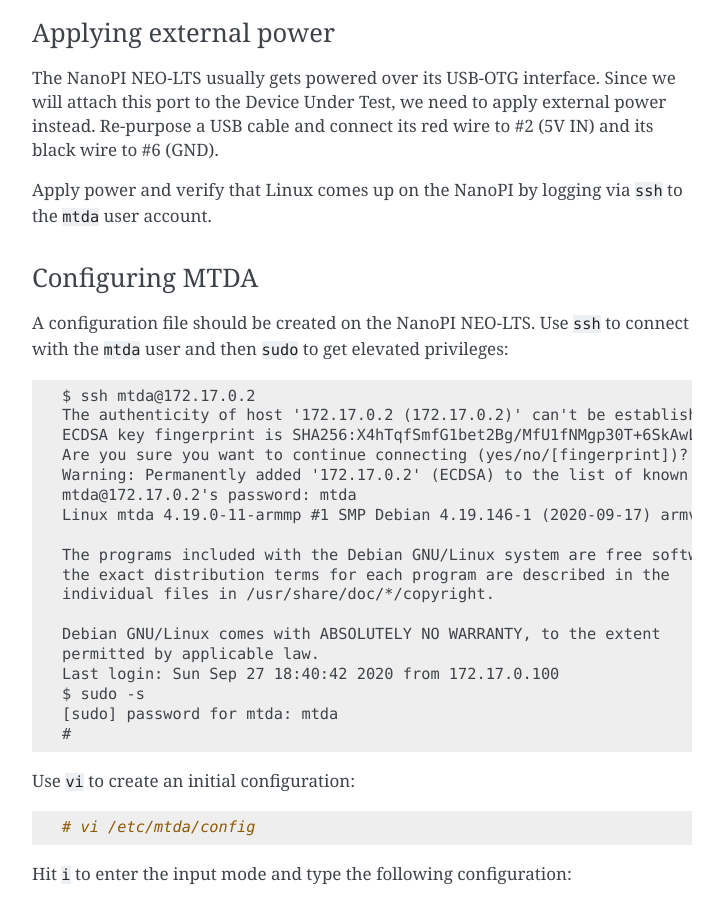
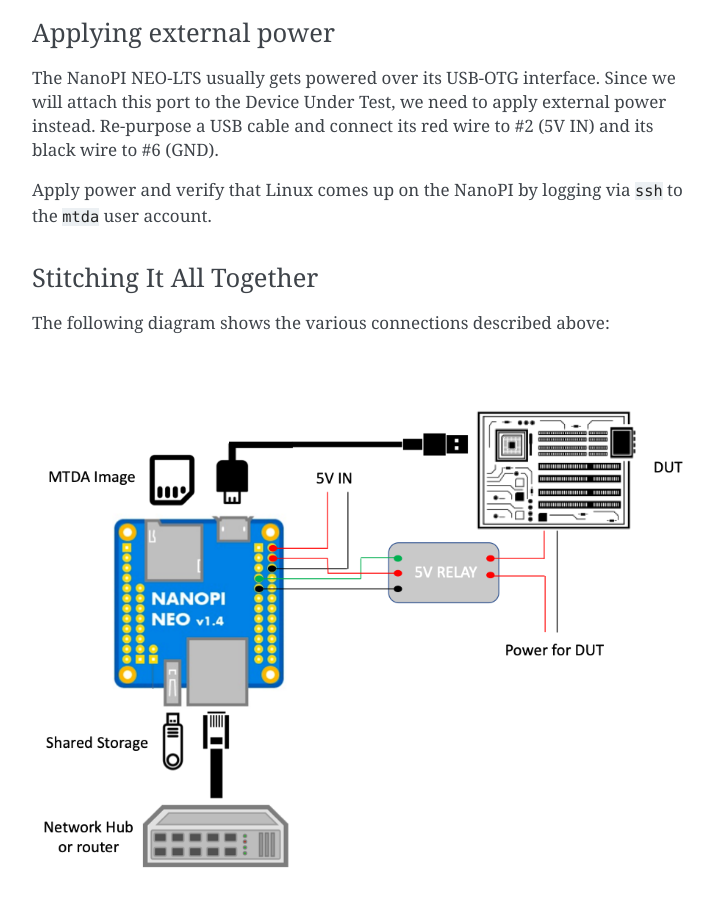
Before and after one commit to siemens/mtda, a Sphinx documentation site: the page built from docs/build.rst, in a window 1280 px wide and 900 px high, scrolled down 6125 px. Shown: the whole window, without its empty margins (388-1111 px from the left). Built offline with Sphinx 7.4.7, drawn with Linux system fonts in a browser that asks for light colours; some of the changed text lies outside the part shown.

Commit message:
docs: add block diagram for the NanoPI NEO-LTS
Signed-off-by: Cedric Hombourger <Cedric_Hombourger@mentor.com>

```diff
--- a/docs/build.rst
+++ b/docs/build.rst
@@ -266,6 +266,13 @@
 Apply power and verify that Linux comes up on the NanoPI by logging via ``ssh``
 to the ``mtda`` user account.
 
+Stitching It All Together
+~~~~~~~~~~~~~~~~~~~~~~~~~
+
+The following diagram shows the various connections described above:
+
+.. image:: neo_block_diagram.png
+
 Configuring MTDA
 ~~~~~~~~~~~~~~~~
 
```
Also changed, not shown: docs/neo_block_diagram.png (added).
